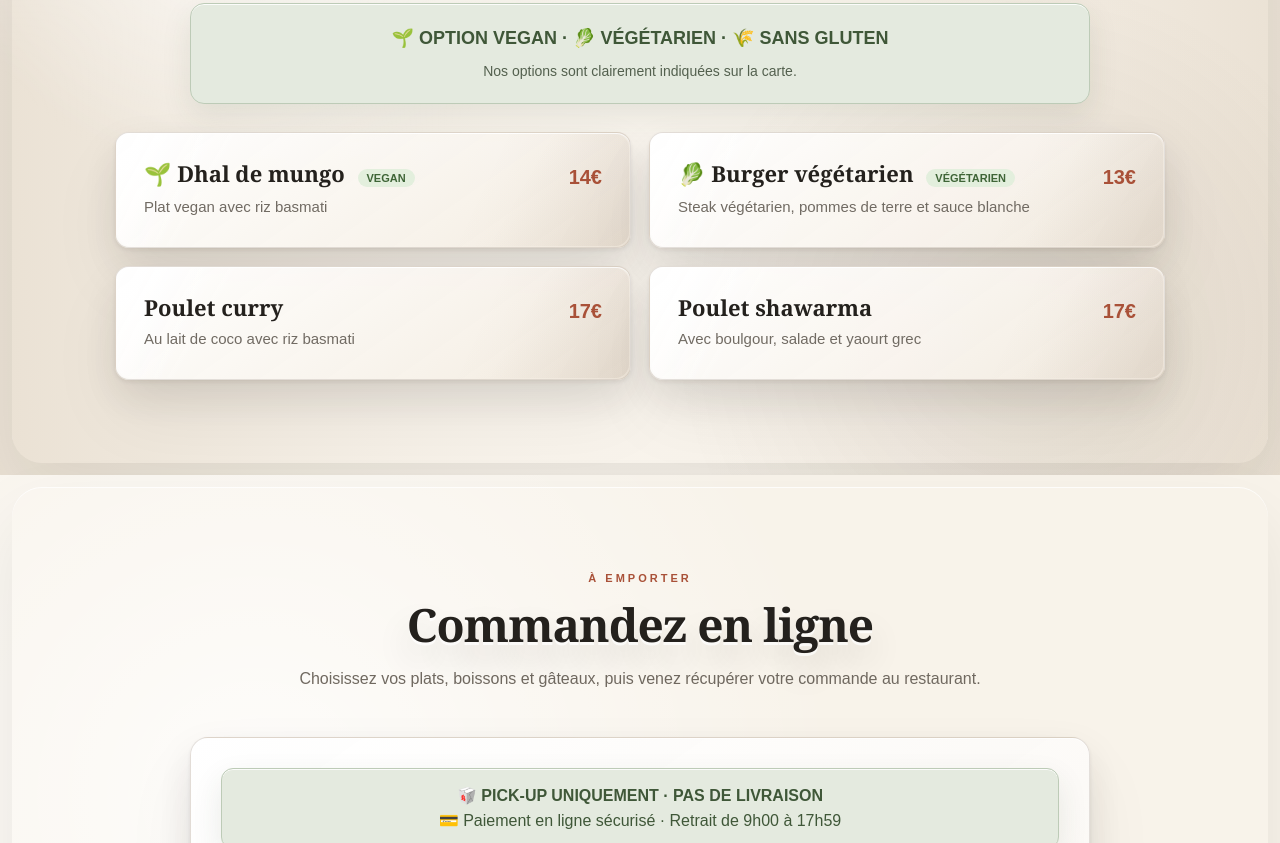
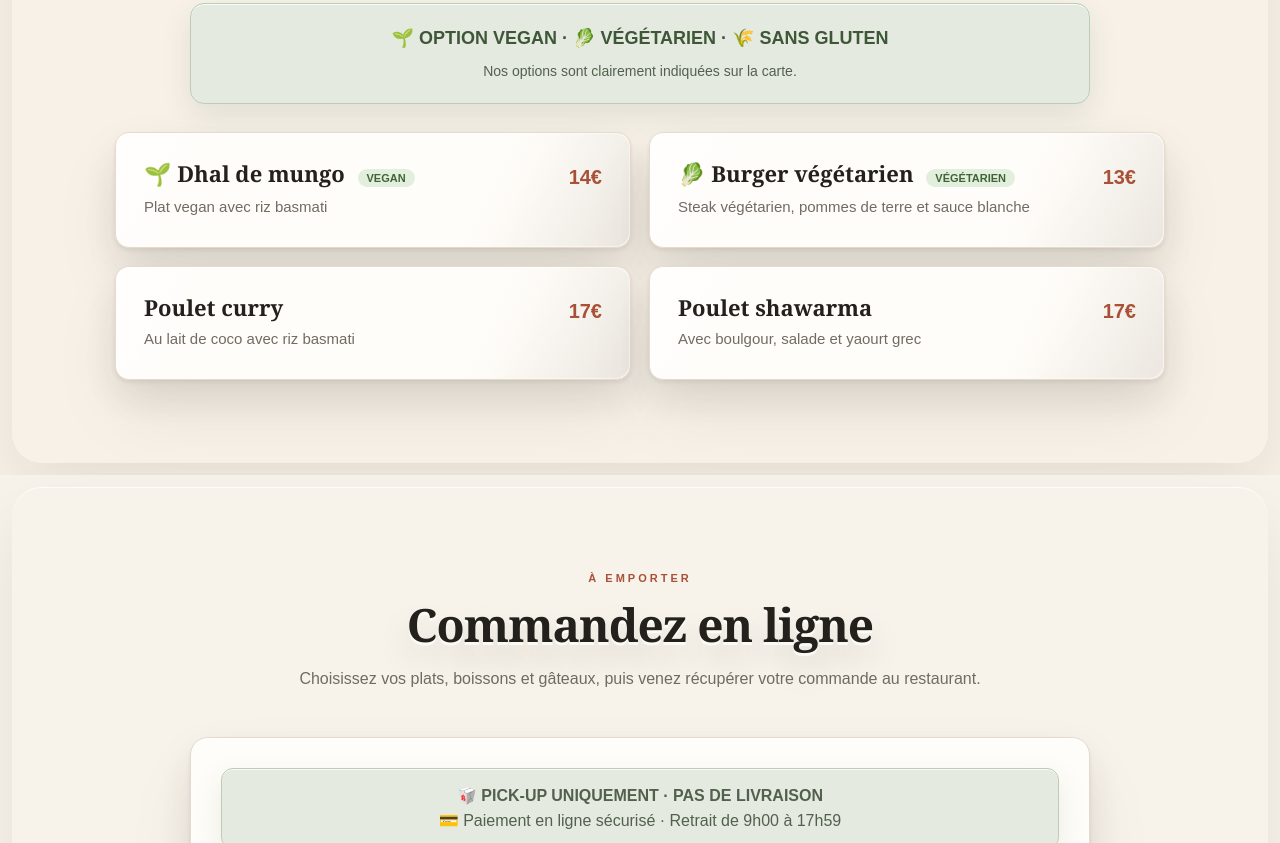
Before and after one commit to dhoomsingh/Paul-et-paulette, a plain HTML site: page index.html in a window 1280 px wide. Shown: the part 1957-2800 px from the top of the page. Drawn offline with Linux system fonts and the light colour scheme; animation ran at ten frames a second.

Commit message:
Restore original website color palette

```diff
--- a/index.html
+++ b/index.html
@@ -115,6 +115,18 @@ body:after{content:"";position:fixed;inset:0;pointer-events:none;z-index:999;bac
 
 /* ULTRA-SMOOTH 4D */
 *{scroll-behavior:auto!important}body:before{display:none!important}body:after{background:radial-gradient(circle 220px at var(--glow-x) var(--glow-y),rgba(255,255,255,.10),transparent 72%)!important;mix-blend-mode:normal!important} .hero-in,.nav{will-change:transform;transform:translate3d(0,0,0);backface-visibility:hidden}.hero-photo,.hero-info,.dish,.order-box,.order-item,.hours-card,.aboutgrid .box,form{will-change:auto!important;transform:none!important;transition:box-shadow .2s ease,filter .2s ease!important}.dish:hover,.order-item:hover{transform:translate3d(0,-3px,0)!important}.btn{will-change:transform;transform:translateZ(0)}
+
+/* RESTORE ORIGINAL PAUL & PAULETTE COLOR PALETTE */
+:root{--cream:#f7f1e7;--ink:#24211d;--red:#a95138;--sage:#58664e;--white:#fffdf9;--line:#e5dacb}
+html{background:var(--cream)!important}body{background:var(--cream)!important;color:var(--ink)!important}
+body:before{background:radial-gradient(circle at 15% 10%,rgba(255,255,255,.9),transparent 32%),radial-gradient(circle at 85% 35%,rgba(169,81,56,.08),transparent 30%)!important;filter:none!important}
+nav{background:#fffdf9f2!important;border-bottom:1px solid var(--line)!important}
+.hero{background:linear-gradient(180deg,#f7f1e7,#efe5d6)!important}
+.hero-info,.dish,.hours-card,.order-box,form,.order-item{background:var(--white)!important;border-color:var(--line)!important}
+.hours{background:#fffdf9!important}#menu{background:var(--cream)!important}.order-section{background:#f8f3ea!important}.about{background:#e3dacb!important}.booking{background:var(--ink)!important;color:#fff!important}footer{background:#181714!important;color:#aaa!important}
+.btn{background:var(--red)!important;border-color:transparent!important}.price,.info-line strong,.hours-card span,.eyebrow{color:var(--red)!important}.box{background:var(--sage)!important}
+.vegan-banner,.order-note{background:#e4eadf!important;border-color:#bdcbb7!important}.vegan-banner .title{color:#3f5738!important}.vegan-banner p,.order-note{color:#53604e!important}.tag{background:#e3efdd!important;color:#3f6537!important}
+.about p{color:#5f5a53!important}.hero p,.head p,.dish p{color:#716b63!important}.photo-caption{background:#fffdf9eb!important;border-color:var(--line)!important}input,select,textarea{background:#fffdf9!important;border-color:#ddd3c6!important}
 </style></head>
 <body>
 <nav><div class="nav"><a class="logo" href="#home">Paul & Paulette</a><div class="links"><a href="#menu">Menu</a><a href="#commande">Commande à emporter</a><a href="#restaurant">Le restaurant</a><a href="#reservation">Réservation</a></div><a class="btn" href="#reservation">Réserver</a></div></nav>
```
